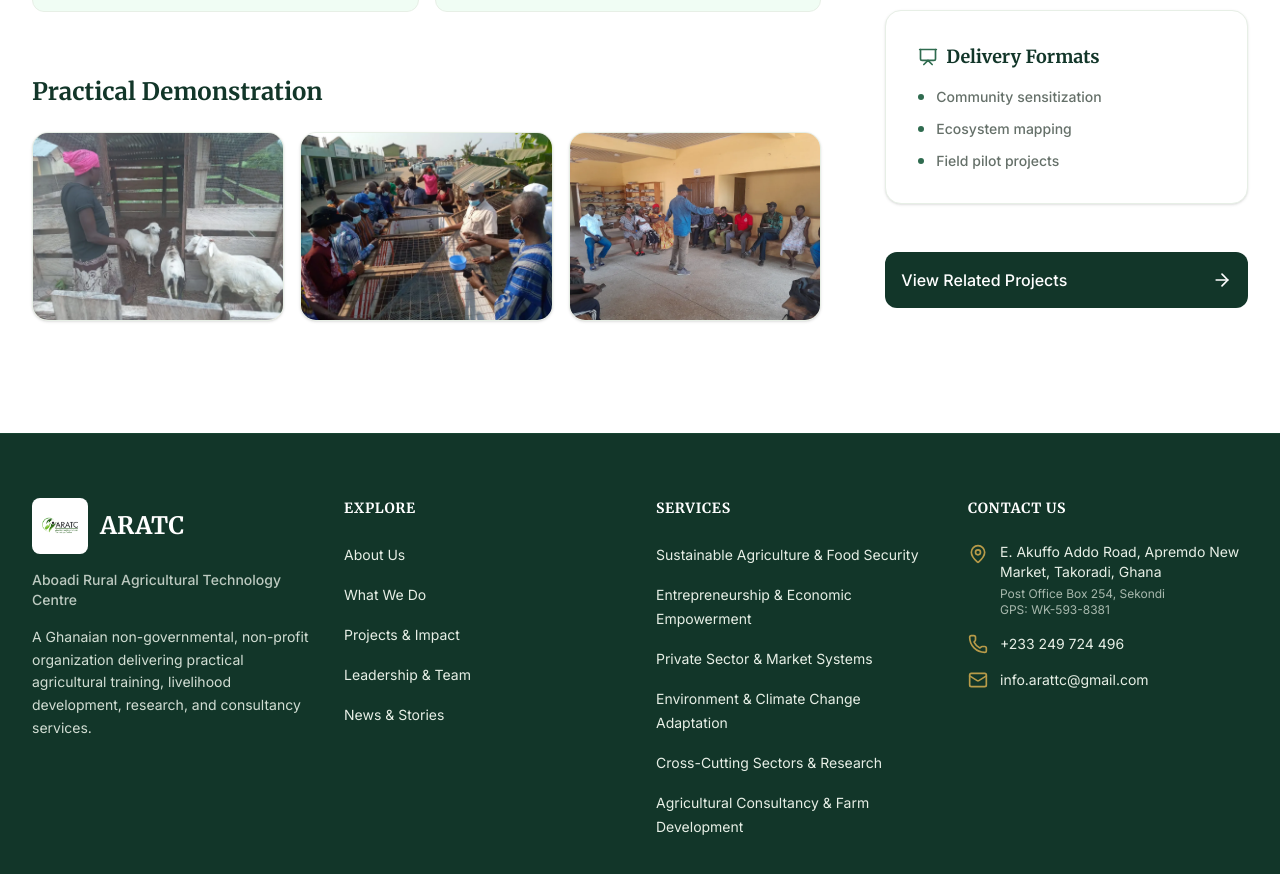
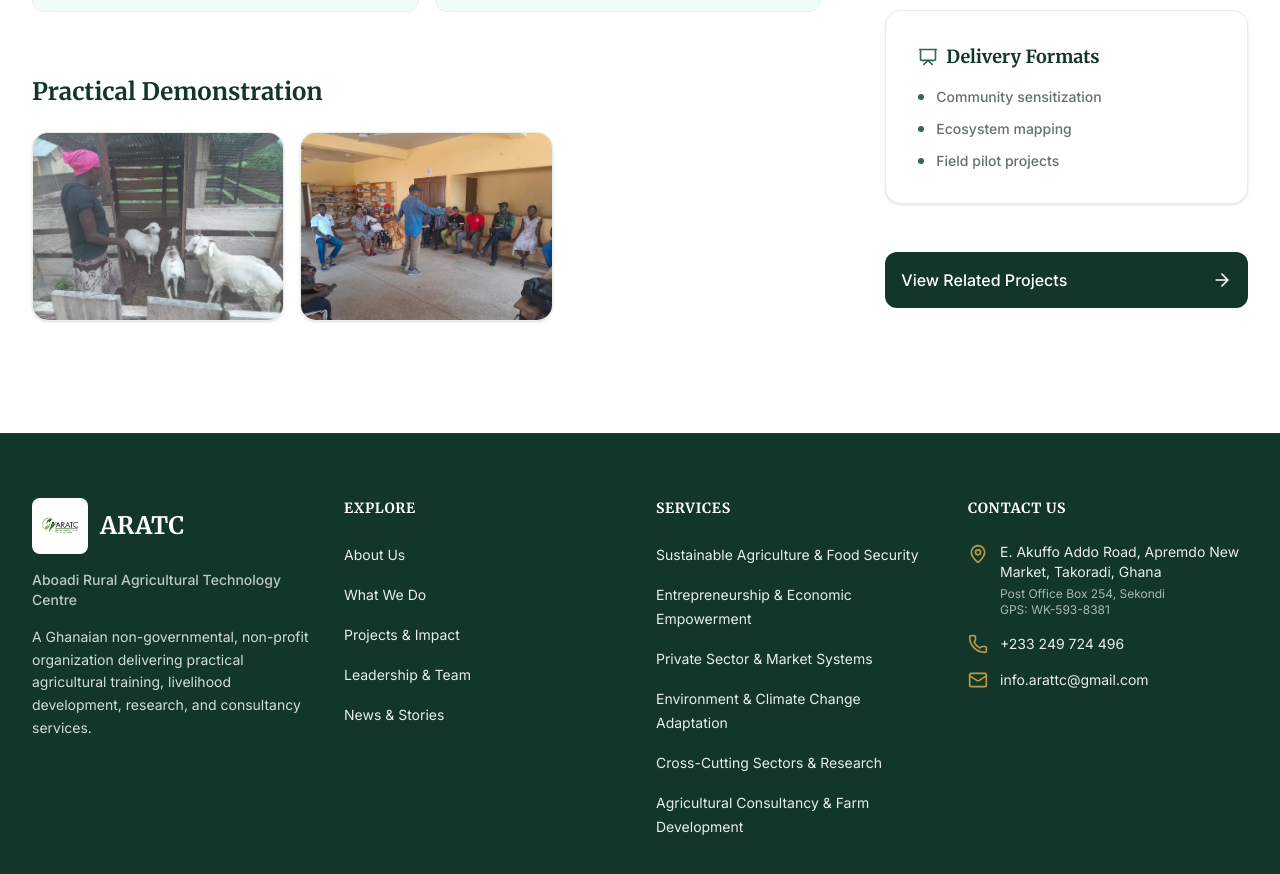
Before and after one commit to aratcweb/Aboadi-Rural-Agricultural-Technology-Centre, a Next.js app: page /services/community-development in a window 1280 px wide. Shown: the part 1260-2134 px from the top of the page. Built offline with nearby package versions, Linux system fonts and the light colour scheme; no server answers.

Commit message:
chore: remove 2nd image from community development gallery

```diff
--- a/content/services.js
+++ b/content/services.js
@@ -96,7 +96,6 @@ export const services = [
     image: "/gallery-images/ruminant-wooden-pen-outdoor.webp",
     gallery: [
       "/gallery-images/ruminant-rearing-sheep-goat-pen.webp",
-      "/gallery-images/livestock-snail-pens-outdoor.webp",
       "/gallery-images/community-training-library.webp"
     ]
   },
```
